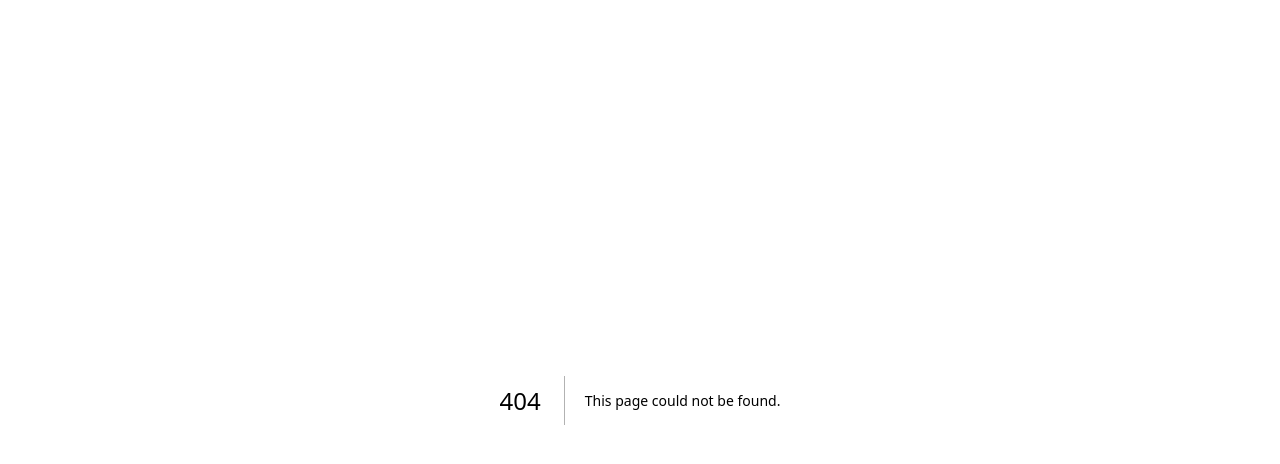
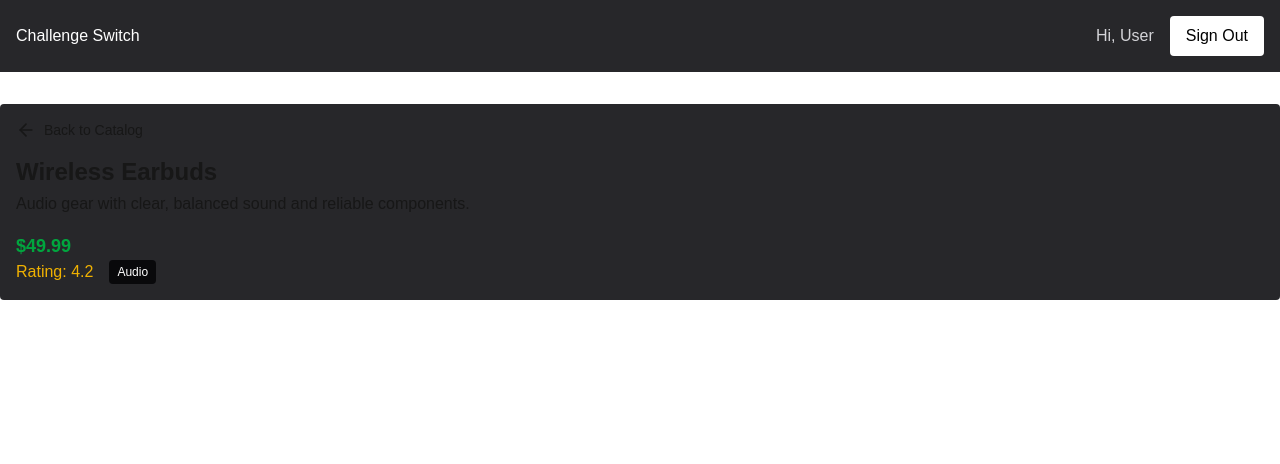
Before and after one commit to xBLADEx/challenge-switch, a Next.js app: page /device/item-001 in a window 1280 px wide. Before the commit this address had no page. Shown: the top 464 px of the page. Built offline with nearby package versions, Linux system fonts and the light colour scheme.

Commit message:
feat: Add device page

```diff
--- /dev/null
+++ b/app/device/[id]/page.tsx
@@ -0,0 +1,43 @@
+import { notFound } from 'next/navigation';
+import devices from '@/data/devices.json';
+import categories from '@/data/categories.json';
+import { Device } from '@/types/device';
+import { ArrowLeft } from 'lucide-react';
+import Link from 'next/link';
+import { Header } from '@/components/header';
+
+interface DevicePageProps {
+  params: Promise<{
+    id: string;
+  }>;
+}
+
+export default async function DevicePage({ params }: DevicePageProps) {
+  const { id } = await params;
+  const device = (devices as Device[]).find((d) => d.id === id);
+
+  if (!device) {
+    notFound();
+  }
+
+  const categoryName = categories.find((item) => item.id === device.category)?.name;
+
+  return (
+    <>
+      <Header />
+      <div className="mx-auto mt-8 max-w-7xl rounded bg-zinc-800 p-4">
+        <Link href="/" className="mb-4 flex items-center gap-2 text-sm">
+          <ArrowLeft size={20} />
+          Back to Catalog
+        </Link>
+        <h1 className="mb-1 text-2xl font-bold">{device.name}</h1>
+        <p className="mb-4">{device.description}</p>
+        <p className="text-lg font-bold text-green-600">${device.price}</p>
+        <div className="flex gap-4">
+          <p className="text-yellow-500">Rating: {device.rating}</p>
+          <span className="rounded bg-zinc-950 px-2 py-1 text-xs text-white">{categoryName}</span>
+        </div>
+      </div>
+    </>
+  );
+}
--- a/components/card/card.tsx
+++ b/components/card/card.tsx
@@ -1,16 +1,19 @@
 import { Device } from '@/types/device';
 import categories from '@/data/categories.json';
+import Link from 'next/link';
 
 interface CardProps extends Device {
   title: string;
 }
 
-export function Card({ title, price, rating, description, category }: CardProps) {
+export function Card({ id, title, price, rating, description, category }: CardProps) {
   const categoryName = categories.find((item) => item.id === category)?.name;
 
   return (
     <div className="rounded-md bg-zinc-800 p-4 shadow-sm transition-shadow hover:shadow-md">
-      <h2 className="mb-1 text-lg font-semibold">{title}</h2>
+      <Link href={`/device/${id}`} className="inline-block hover:text-blue-400 focus:text-blue-400">
+        <h2 className="mb-1 inline-block text-lg font-semibold">{title}</h2>
+      </Link>
       <p className="leading-5 text-zinc-400">{description}</p>
       <div className="my-4 flex items-center justify-between">
         <span className="text-md font-bold text-green-600">${price.toFixed(2)}</span>
```
